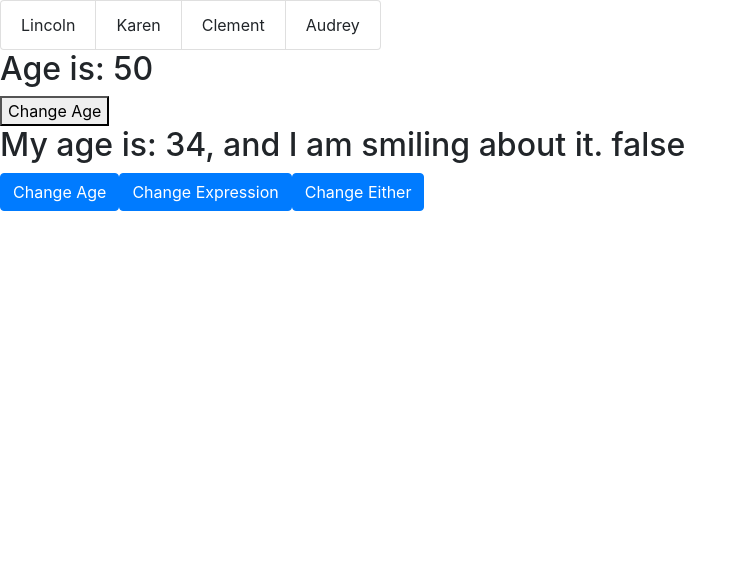
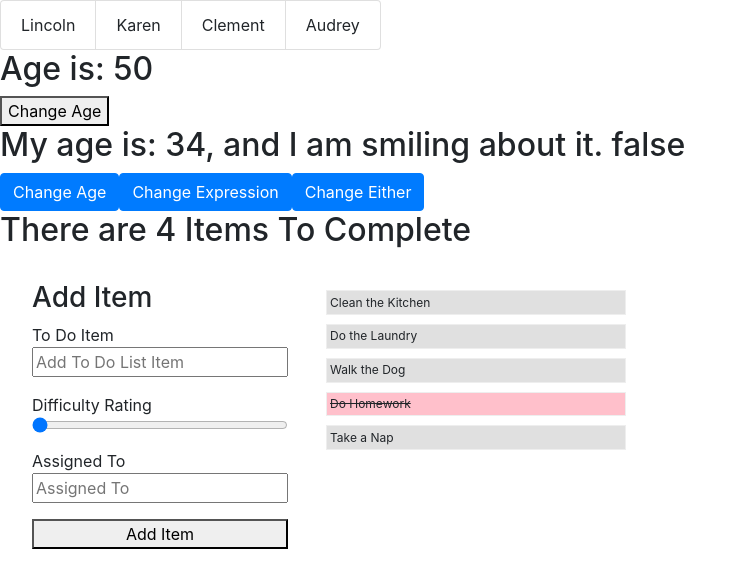
Before and after one commit to ClementBuchanan/todo, a React (Create React App) app in the folder state/: page / in a window 1280 px wide. Shown: the top 588 px of the page, without its empty margins (0-747 px from the left). Built offline with nearby package versions, Linux system fonts and the light colour scheme.

Commit message:
ACP for labs #31 and #32

```diff
--- a/state/src/App.js
+++ b/state/src/App.js
@@ -1,7 +1,11 @@
+import React from 'react';
 import AgeWithClass from './age-class.js';
 import AgeWithFunction from './age-function.js';
 import Family from './family.js';
 import 'bootstrap/dist/css/bootstrap.min.css';
+
+import ToDo from './components/todo/todo.js';
+
 
 function App() {
   return (
@@ -10,6 +14,7 @@ function App() {
         'Audrey']} />
       <AgeWithClass age={50} />
       <AgeWithFunction age={34} />
+      <ToDo />
     </div>
   );
 }
--- /dev/null
+++ b/state/src/components/todo/form.js
@@ -0,0 +1,49 @@
+import React from 'react';
+
+class TodoForm extends React.Component {
+
+  constructor(props) {
+    super(props);
+    this.state = { item: {} };
+  }
+  handleInputChange = e => {
+    this.setState({ item: { ...this.state.item, [e.target.name]: e.target.value } });
+  };
+
+  handleSubmit = (e) => {
+    e.preventDefault();
+    e.target.reset();
+    this.props.handleSubmit(this.state.item);
+    const item = {};
+    this.setState({ item });
+  };
+
+  render() {
+    return (
+      <>
+        <h3>Add Item</h3>
+        <form onSubmit={this.handleSubmit}>
+          <label>
+            <span>To Do Item</span>
+            <input
+              name="text"
+              placeholder="Add To Do List Item"
+              onChange={this.handleInputChange}
+            />
+          </label>
+          <label>
+            <span>Difficulty Rating</span>
+            <input defaultValue="1" type="range" min="1" max="5" name="difficulty" onChange={this.handleInputChange} />
+          </label>
+          <label>
+            <span>Assigned To</span>
+            <input type="text" name="assignee" placeholder="Assigned To" onChange={this.handleInputChange} />
+          </label>
+          <button>Add Item</button>
+        </form>
+      </>
+    );
+  }
+}
+
+export default TodoForm;
--- /dev/null
+++ b/state/src/components/todo/list.js
@@ -0,0 +1,23 @@
+import React from 'react';
+
+class TodoList extends React.Component {
+
+  render() {
+    return (
+      <ul>
+        {this.props.list.map(item => (
+          <li
+            className={`complete-${item.complete.toString()}`}
+            key={item._id}
+          >
+            <span onClick={() => this.props.handleComplete(item._id)}>
+              {item.text}
+            </span>
+          </li>
+        ))}
+      </ul>
+    );
+  }
+}
+
+export default TodoList;
--- /dev/null
+++ b/state/src/components/todo/todo.css
@@ -0,0 +1,94 @@
+body, html {
+    height: 100%;
+    margin: 0;
+    padding:0;
+    width: 100%;
+}
+.todo-details {
+    display:flex;
+    flex-direction:column;
+
+    header {
+        display:flex;
+        flex-direction:row;
+        justify-content:space-between;
+        padding:.5em 1em;
+    }
+
+    .item {
+        flex:1;
+        padding: 1em;
+    }
+
+}
+
+.todo {
+
+    display:flex;
+    flex-direction:row;
+    justify-content: flex-start;
+    margin: 2em;
+
+    form {
+
+        display:flex;
+        flex-direction:column;
+        margin-right: 2em;
+
+        label {
+            display: flex;
+            flex-direction:column;
+            margin-bottom: 1em;
+        }
+    }
+
+    ul {
+        list-style-type:none;
+        margin:0;
+        padding:0;
+
+        li {
+
+            align-items: center;
+            display:flex;
+            flex-direction:row;
+            font-size: .75em;
+            margin: .75em .5em;
+
+            &.complete-true {
+              span {
+                background: pink;
+                text-decoration:line-through;
+                &:hover {
+                   background: seagreen;
+                }
+              }
+            }
+
+            span {
+                background: #e0e0e0;
+                cursor:pointer;
+                &:hover {
+                    background: pink;
+                }
+            }
+             span, input {
+                 border: .5px solid #eee;
+                 display:inline-block;
+                 padding: .2em .25em;
+                 width: 300px;
+             }
+
+            button {
+                background: transparent;
+                border:none;
+                color:blue;
+                cursor:pointer;
+                padding:0;
+                margin: 0 .75em;
+            }
+
+        }
+    }
+
+}
--- /dev/null
+++ b/state/src/components/todo/todo.js
@@ -0,0 +1,73 @@
+import React from 'react';
+import TodoForm from './form.js';
+import TodoList from './list.js';
+
+import './todo.css';
+
+class ToDo extends React.Component {
+
+  constructor(props) {
+    super(props);
+    this.state = {
+      list: [],
+    };
+  }
+
+  addItem = (item) => {
+    item._id = Math.random();
+    item.complete = false;
+    this.setState({ list: [...this.state.list, item] });
+  };
+
+  toggleComplete = id => {
+
+    let item = this.state.list.filter(i => i._id === id)[0] || {};
+
+    if (item._id) {
+      item.complete = !item.complete;
+      let list = this.state.list.map(listItem => listItem._id === item._id ? item : listItem);
+      this.setState({ list });
+    }
+
+  };
+
+  componentDidMount() {
+    let list = [
+      { _id: 1, complete: false, text: 'Clean the Kitchen', difficulty: 3, assignee: 'Person A' },
+      { _id: 2, complete: false, text: 'Do the Laundry', difficulty: 2, assignee: 'Person A' },
+      { _id: 3, complete: false, text: 'Walk the Dog', difficulty: 4, assignee: 'Person B' },
+      { _id: 4, complete: true, text: 'Do Homework', difficulty: 3, assignee: 'Person C' },
+      { _id: 5, complete: false, text: 'Take a Nap', difficulty: 1, assignee: 'Person B' },
+    ];
+
+    this.setState({ list });
+  }
+
+  render() {
+    return (
+      <>
+        <header>
+          <h2>
+            There are {this.state.list.filter(item => !item.complete).length} Items To Complete
+          </h2>
+        </header>
+
+        <section className="todo">
+
+          <div>
+            <TodoForm handleSubmit={this.addItem} />
+          </div>
+
+          <div>
+            <TodoList
+              list={this.state.list}
+              handleComplete={this.toggleComplete}
+            />
+          </div>
+        </section>
+      </>
+    );
+  }
+}
+
+export default ToDo;
```
Also changed, not shown: state/src/components/todo/todo-connected.js (added, +92 -0 lines).
